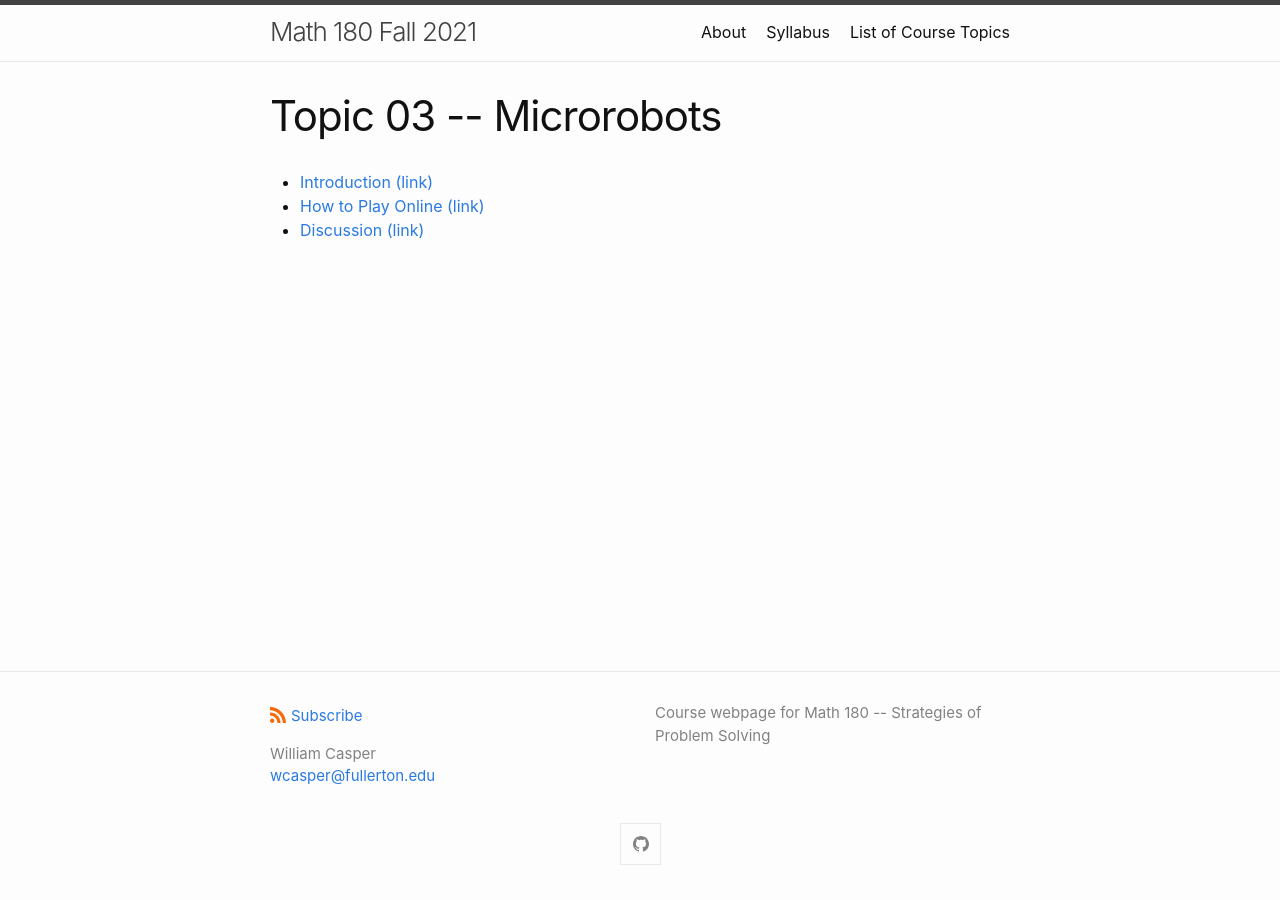
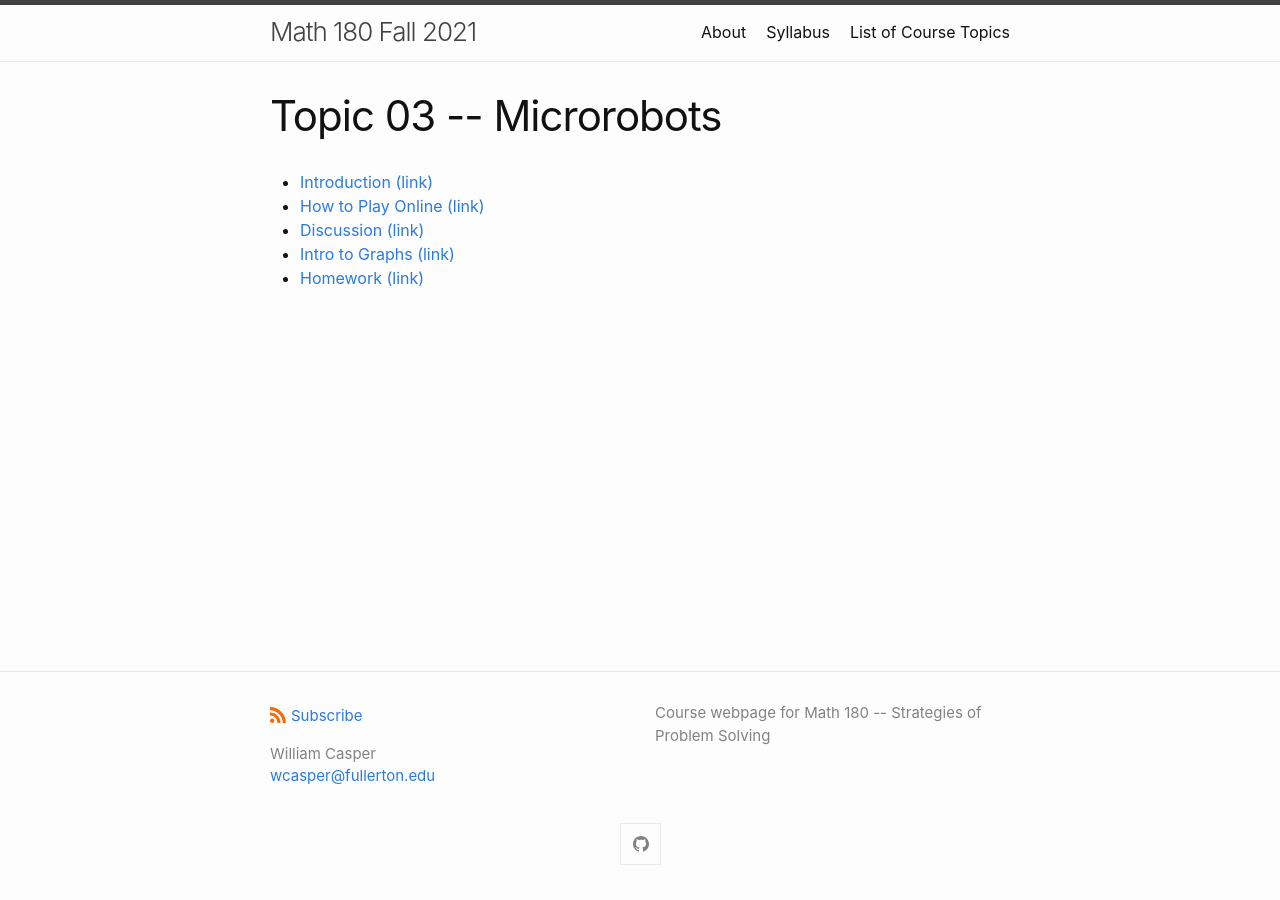
Before and after one commit to wcasper/math180fall2021, a Jekyll site: the page built from _topics/topic03-microrobots.md, in a window 1280 px wide. Built offline with Jekyll 4.4.1, drawn with Linux system fonts in a browser that asks for light colours.

Commit message:
added links

```diff
--- a/_topics/topic03-microrobots.md
+++ b/_topics/topic03-microrobots.md
@@ -6,3 +6,5 @@ title: Topic 03 -- Microrobots
 * [Introduction (link)](/math180fall2021/modules/microrobots/introduction)
 * [How to Play Online (link)](/math180fall2021/modules/microrobots/play-online)
 * [Discussion (link)](/math180fall2021/modules/microrobots/discussion)
+* [Intro to Graphs (link)](/math180fall2021/modules/microrobots/intro-to-graphs)
+* [Homework (link)](/math180fall2021/modules/microrobots/homework)
```
